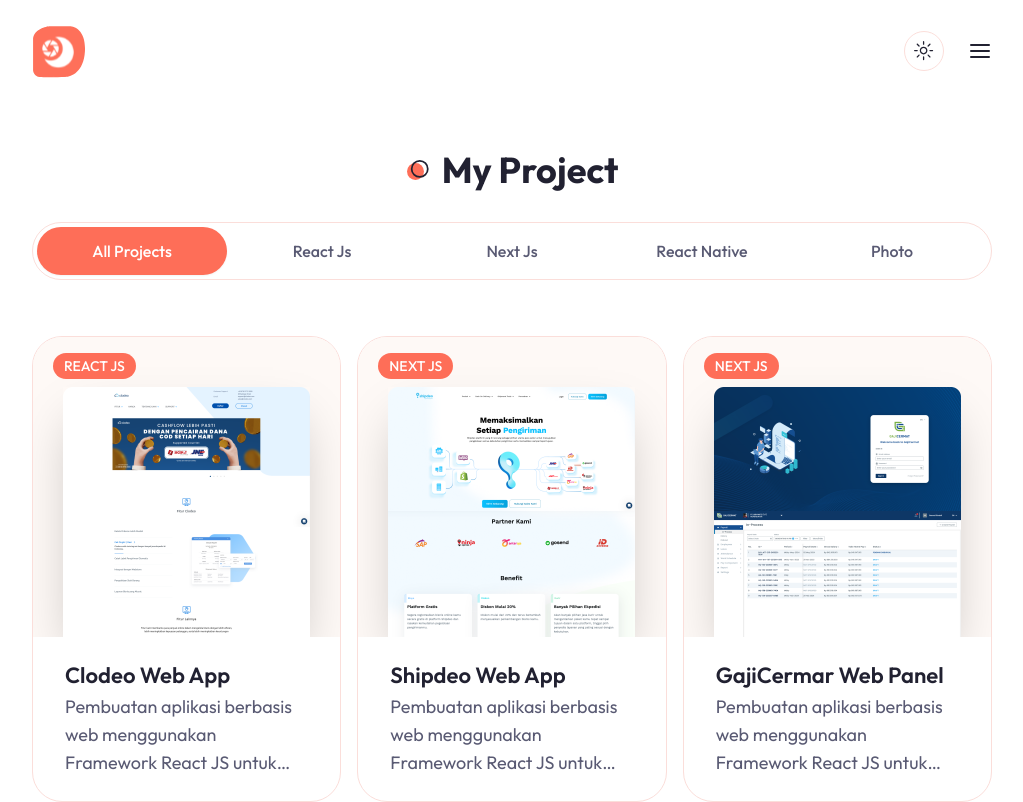
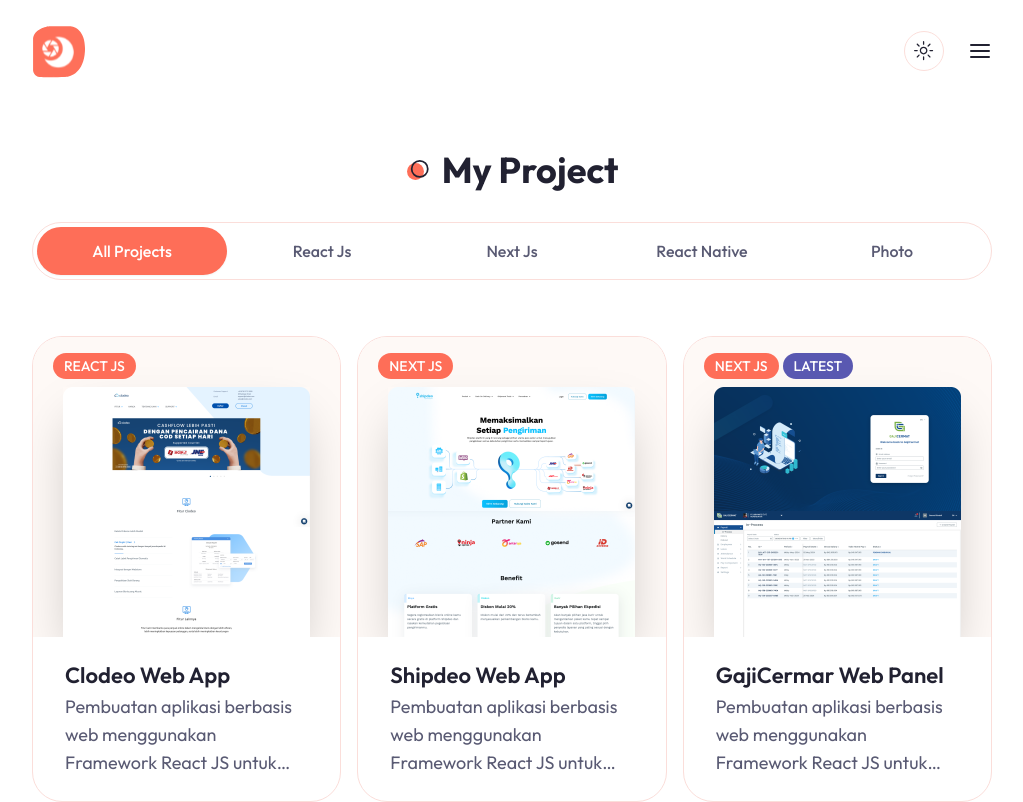
Before and after one commit to Mikazuki5/mika-portofolio, a Next.js app: page /projects in a window 1280 px wide. Shown: the top 802 px of the page, without its empty margins (128-1151 px from the left). Built offline with nearby package versions, Linux system fonts and the light colour scheme.

Commit message:
Add new badge at project page

```diff
--- a/src/components/ui/projectCard.tsx
+++ b/src/components/ui/projectCard.tsx
@@ -26,9 +26,16 @@
        </div>
       </CardHeader>
       <div className="h-full px-8 py-6">
-        <Badge className="uppercase text-sm font-medium mb-2 absolute top-4 left-5">
-          {data.category}
-        </Badge>
+        <div className="absolute top-4 left-5 flex gap-x-1">
+          <Badge className="uppercase text-sm font-medium mb-2">
+            {data.category}
+          </Badge>
+          {isProjectPage && data.isLatest ? (
+            <Badge className="uppercase text-sm font-medium mb-2 bg-[#5958B1] hover:bg-[#5958B1]">
+              Latest
+            </Badge>
+          ): null}
+        </div>
         <h4 className="h4 mb-1">{data.name}</h4>
         <p className={twJoin("text-muted-foreground text-lg line-clamp-3", isProjectPage && "hover:line-clamp-none")}>{data.description}</p>
       </div>
```
